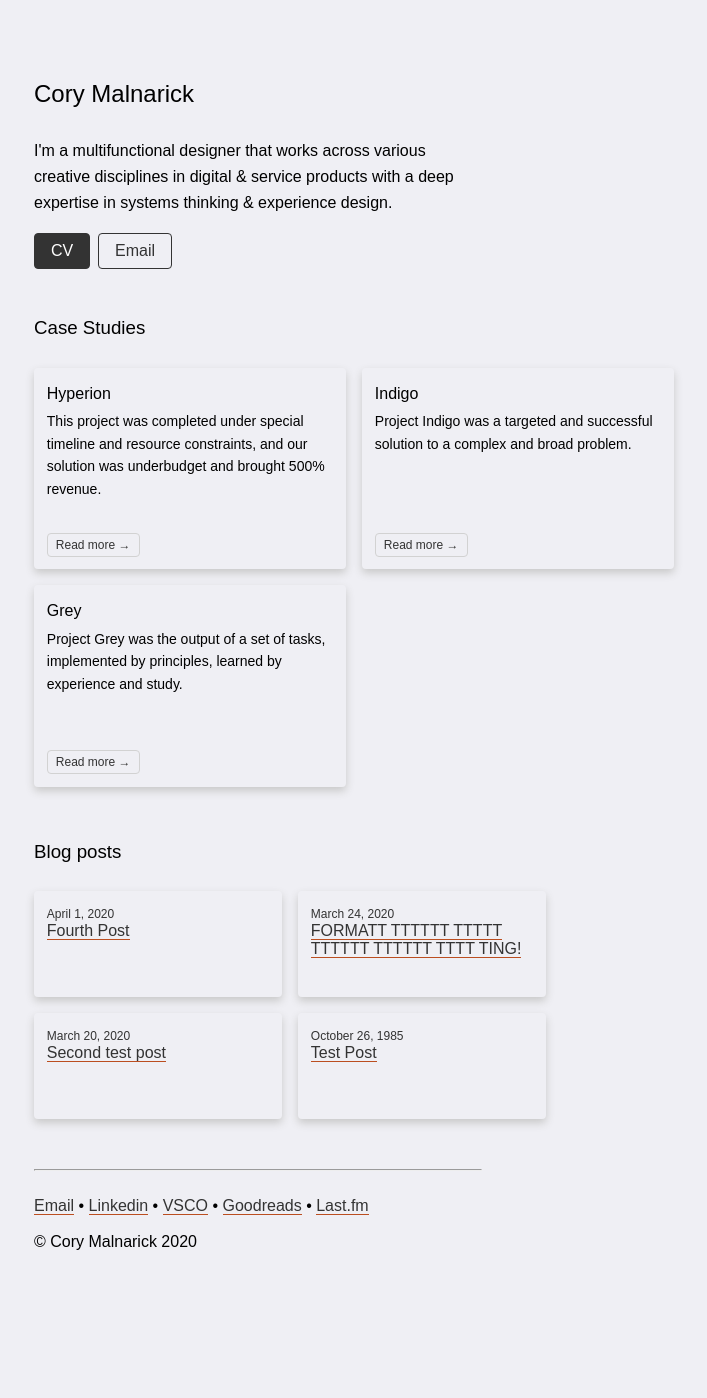
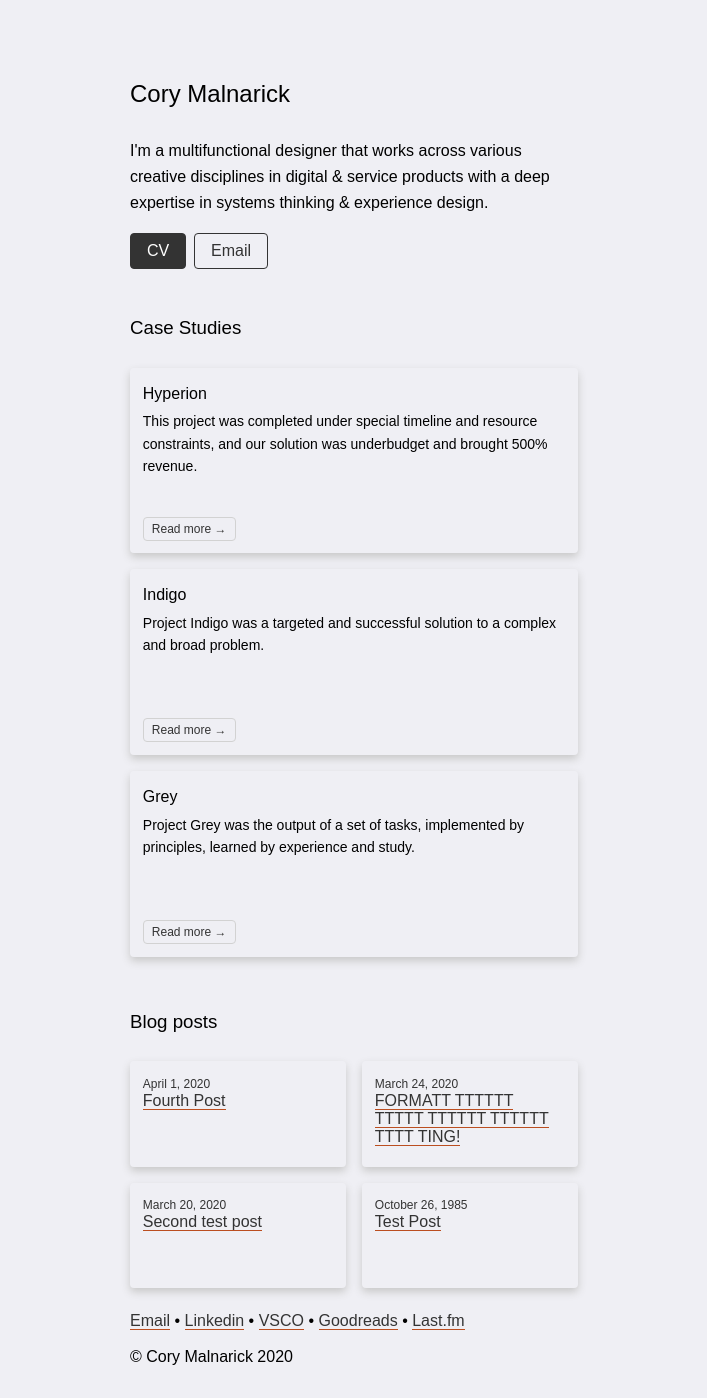
Before and after one commit to foundmonster/foundmonster.github.io, a Jekyll site: the page built from index.html, in a window 1280 px wide. Shown: the whole page, without its empty margins (286-993 px from the left). Built offline with Jekyll 4.4.1, drawn with Linux system fonts in a browser that asks for light colours; some web fonts are replaced; before the commit the page ends 1283 px from its top, so only the background shows below that.

Commit message:
changes
body width; project card height, removed footer line

```diff
--- a/_includes/footer.html
+++ b/_includes/footer.html
@@ -1,6 +1,4 @@
 <footer>
-	<br>
-	<hr><br>
 		{% for item in site.data.footerlinks %}
   		<a href="{{ item.link }}">{{ item.name }}</a>{% unless forloop.last %} <span>•</span>{% endunless %}
 		{% endfor %} <br>
--- a/_sass/main.scss
+++ b/_sass/main.scss
@@ -74,7 +74,7 @@ body {
     margin: auto;
     font-family: aktiv-grotesk, sans-serif;
 	font-style: normal;
-    max-width: 40rem;
+    max-width: 28rem;
     background-color: #EFEFF4;
     padding-left: 8px;
     padding-right: 8px;
@@ -132,7 +132,7 @@ p {
     position: relative;
     border-radius: 4px;
     padding: 0.8rem;
-    min-height: 176px;
+    min-height: 160px;
     box-shadow: 0px 4px 8px rgb(200, 200, 200);
     transition-property: box-shadow, transform;
     transition-duration: .2s, .2s;
```
